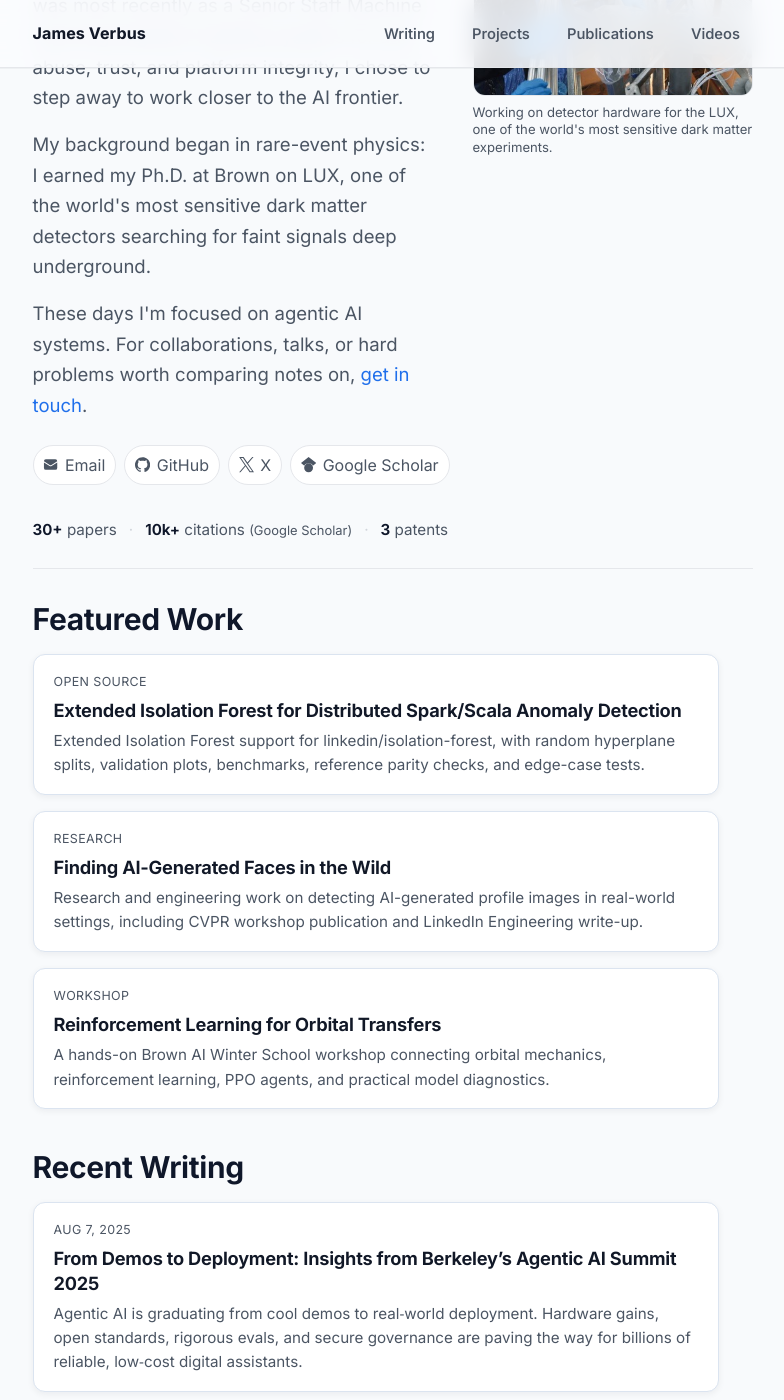
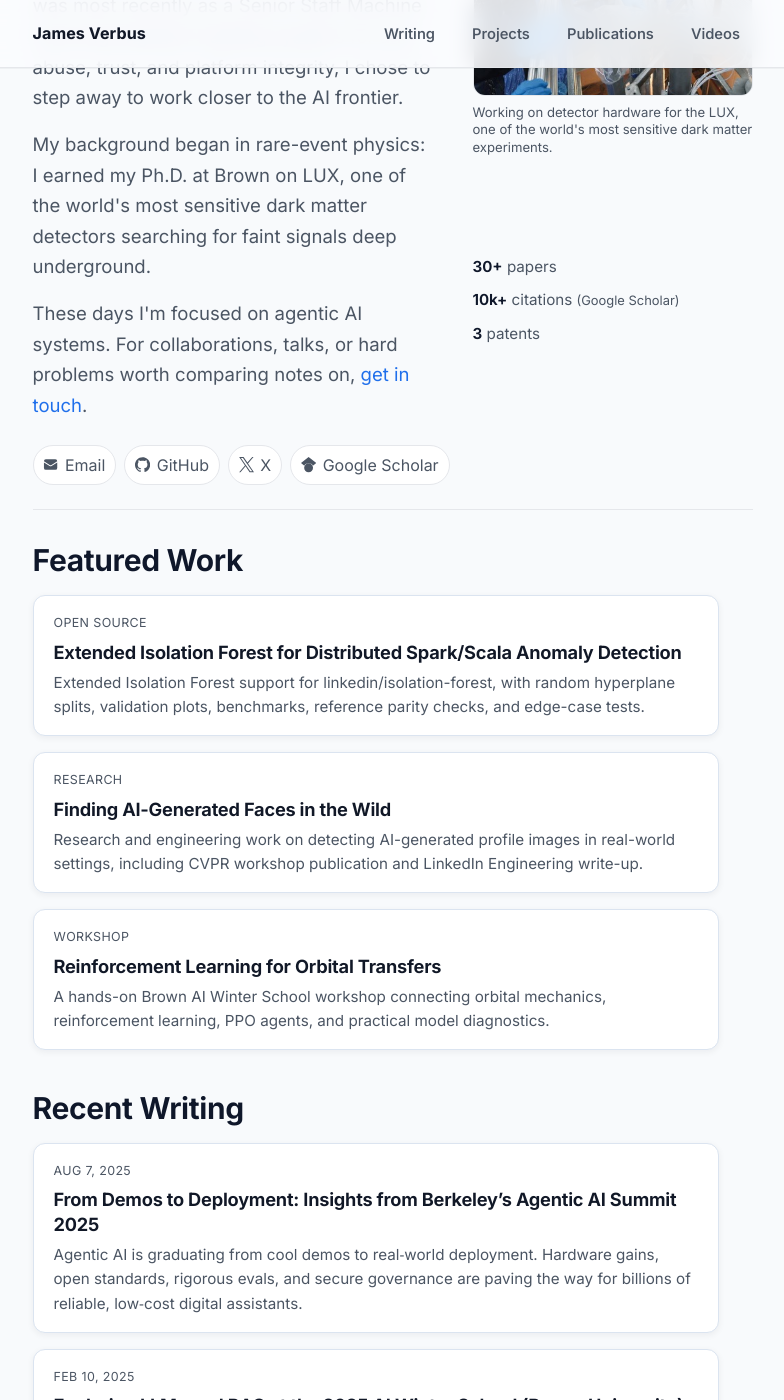
Before and after one commit to jverbus/jverbus.github.io, a Jekyll site: the page built from index.md, in a window 1280 px wide and 1400 px high, scrolled down 308 px. Shown: the whole window, without its empty margins (240-1024 px from the left). Built offline with Jekyll 4.4.1, drawn with Linux system fonts in a browser that asks for light colours.

Commit message:
Stack hero stats under the photo on desktop
Move the stats from a full-width band into the photo column as three
stacked rows, filling the empty space below the caption and placing
the proof beside the bio paragraphs. Mobile keeps the inline
dot-separated row. Bump CSS cache-buster to loop30.

Co-Authored-By: Claude Fable 5 <noreply@anthropic.com>

```diff
--- a/_includes/site/head.html
+++ b/_includes/site/head.html
@@ -164,6 +164,6 @@
   <link rel="icon" type="image/x-icon" href="{{ '/favicon.ico' | relative_url }}">
   <link rel="apple-touch-icon" sizes="180x180" href="{{ '/assets/images/apple-touch-icon.png' | relative_url }}">
   <link rel="preload" href="{{ '/assets/fonts/inter-latin-wght-normal.woff2' | relative_url }}" as="font" type="font/woff2" crossorigin>
-  <link href="{{ '/assets/css/modern.css' | relative_url | escape }}?v=loop29" rel="stylesheet" media="all">
+  <link href="{{ '/assets/css/modern.css' | relative_url | escape }}?v=loop30" rel="stylesheet" media="all">
   <link rel="alternate" type="application/atom+xml" title="{{ site.title | escape }}" href="{{ '/atom.xml' | absolute_url | escape }}">
 </head>
--- a/assets/css/modern.css
+++ b/assets/css/modern.css
@@ -677,8 +677,8 @@ h2.post-year-heading:first-of-type {
   grid-template-columns: minmax(0, 1fr) 280px;
   grid-template-areas:
     "copy photo"
-    "contact contact"
-    "stats stats";
+    "copy stats"
+    "contact contact";
   column-gap: var(--space-10);
   row-gap: var(--space-6);
   align-items: start;
@@ -779,10 +779,9 @@ h2.post-year-heading:first-of-type {
 
 .proof-strip {
   display: flex;
-  flex-wrap: wrap;
-  align-items: baseline;
-  column-gap: var(--space-3);
-  row-gap: var(--space-1);
+  flex-direction: column;
+  align-items: flex-start;
+  gap: 0.45rem;
   margin: 0;
   padding: 0;
   list-style: none;
@@ -792,17 +791,10 @@ h2.post-year-heading:first-of-type {
 
 .home-hero .proof-strip {
   grid-area: stats;
-  margin-top: var(--space-2);
 }
 
 .proof-strip li {
   margin: 0;
-}
-
-.proof-strip li + li::before {
-  content: "·";
-  margin-right: var(--space-3);
-  color: var(--border-strong);
 }
 
 .proof-strip a {
@@ -1371,12 +1363,18 @@ h3:hover .heading-anchor,
   }
 
   .proof-strip {
+    flex-direction: row;
+    flex-wrap: wrap;
+    align-items: baseline;
     column-gap: var(--space-2);
+    row-gap: var(--space-1);
     font-size: 0.9rem;
   }
 
   .proof-strip li + li::before {
+    content: "·";
     margin-right: var(--space-2);
+    color: var(--border-strong);
   }
 
   .post-list-item {
```
